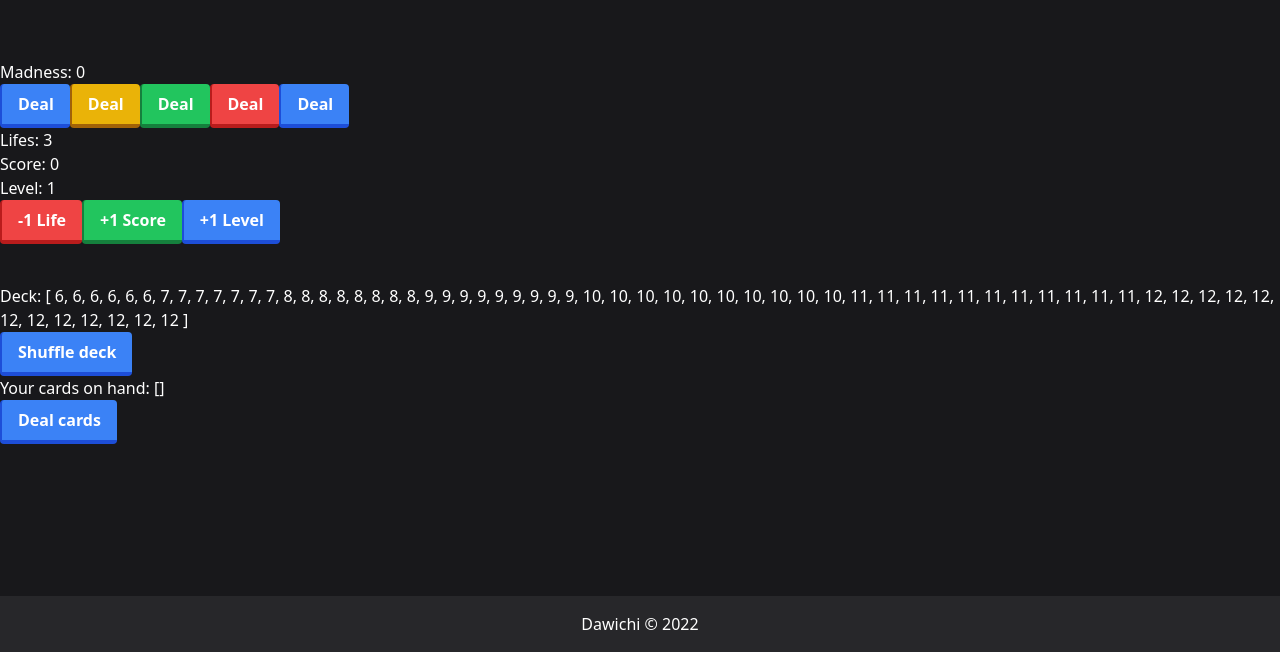
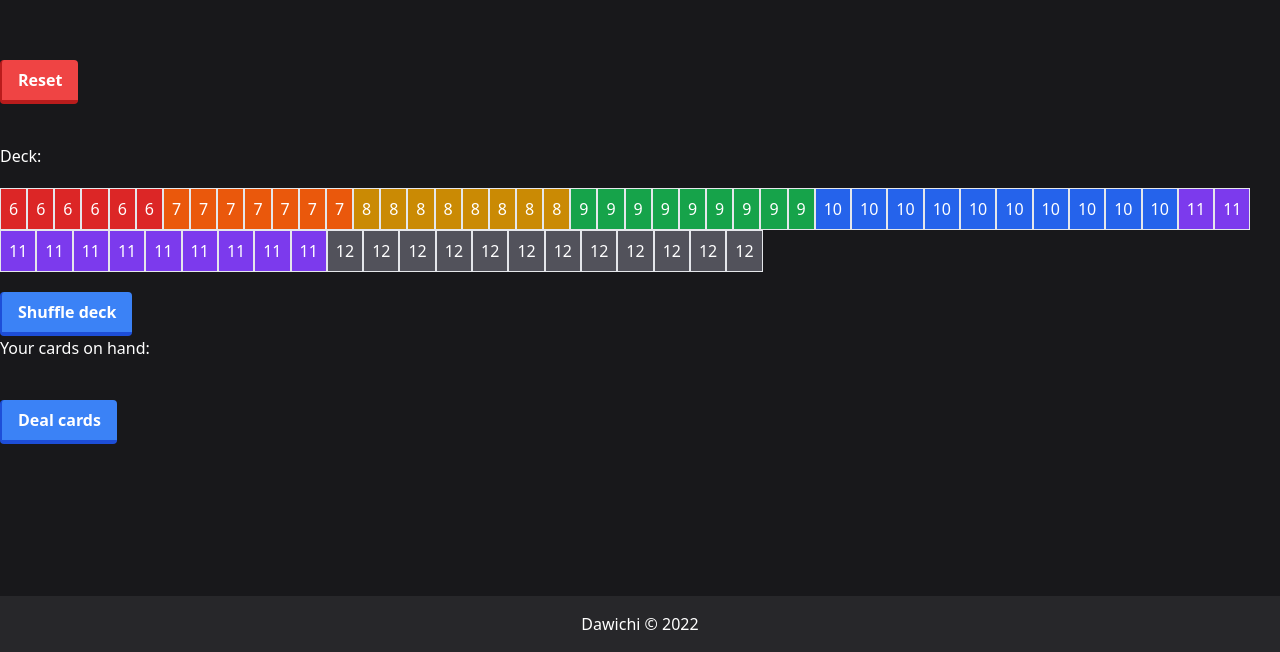
Before and after one commit to Brr1-99/duckcards, a Nuxt app: page /madness in a window 1280 px wide. Shown: the part 148-800 px from the top of the page. Built offline with nearby package versions, Linux system fonts and the light colour scheme.

Commit message:
ref inside composables

```diff
--- a/composables/useCounter.ts
+++ /dev/null
@@ -1,27 +0,0 @@
-const count = ref(0)
-
-const obj = ref({
-    lifes: 3,
-    score: 0,
-    level: 1,
-})
-
-/**
- * useCounter.ts
- * @description A simple counter component.
- */
-export default () => {
-    const increment = () => count.value++
-    const lostLife = () => obj.value.lifes--
-    const addScore = () => obj.value.score++
-    const addLevel = () => obj.value.level++
-
-    return {
-        count: readonly(count),
-        increment,
-        obj: readonly(obj),
-        lostLife,
-        addScore,
-        addLevel,
-    }
-}
--- a/composables/useMadness.ts
+++ b/composables/useMadness.ts
@@ -1,5 +1,6 @@
 import { Deck } from '~~/services/Deck'
 
+const deck = ref([])
 const hand = ref([])
 
 /**
@@ -7,12 +8,12 @@ const hand = ref([])
  * @description Deck management for /madness
  */
 export default () => {
-    const deck = new Deck()
-
     /**
      * Generate deck of cards.
      */
     function init() {
+        deck.value = []
+        hand.value = []
         const numbers: number[] = [6, 7, 8, 9, 10, 11, 12]
         const temp = []
 
@@ -22,22 +23,15 @@ export default () => {
             }
         }
 
-        deck.cards.value = temp
-    }
-
-    /**
-     * Deal 5 cards from the deck to the hand.
-     */
-    function deal() {
-        const cards = deck.dealCards(5)
-        hand.value = [...hand.value, ...cards]
+        deck.value = temp
+        // Deck.shuffle(deck.value)
     }
 
     return {
-        deck: readonly(deck.cards),
+        deck: readonly(deck),
         hand: readonly(hand),
-        shuffle: deck.shuffle,
         init,
-        deal,
+        shuffle: () => Deck.shuffle(deck.value),
+        deal: () => Deck.deal(5, deck, hand),
     }
 }
--- a/composables/useParade.ts
+++ b/composables/useParade.ts
@@ -1,5 +1,6 @@
 import { Deck } from '~~/services/Deck'
 
+const deck = ref([])
 const hand = ref([])
 
 /**
@@ -7,12 +8,12 @@ const hand = ref([])
  * @description Deck management for /parade
  */
 export default () => {
-    const deck = new Deck()
-
     /**
      * Generate deck of cards.
      */
     function init() {
+        deck.value = []
+        hand.value = []
         const numbers: number[] = [0, 1, 2, 3, 4, 5, 6, 7, 8, 9, 10]
         const temp = []
 
@@ -25,22 +26,15 @@ export default () => {
             }
         }
 
-        deck.cards.value = temp
-    }
-
-    /**
-     * Deal 5 cards from the deck to the hand.
-     */
-    function deal() {
-        const cards = deck.dealCards(5)
-        hand.value = [...hand.value, ...cards]
+        deck.value = temp
+        // Deck.shuffle(deck.value)
     }
 
     return {
-        deck: readonly(deck.cards),
+        deck: readonly(deck),
         hand: readonly(hand),
-        shuffle: deck.shuffle,
         init,
-        deal,
+        shuffle: () => Deck.shuffle(deck.value),
+        deal: () => Deck.deal(5, deck, hand),
     }
 }
--- a/pages/madness.vue
+++ b/pages/madness.vue
@@ -1,30 +1,40 @@
 <template>
     <div>
-        <div>Madness: {{ count }}</div>
-        <Button1 text="Deal" @click="increment" />
-        <Button1 text="Deal" type="warning" @click="increment" />
-        <Button1 text="Deal" type="success" @click="increment" />
-        <Button1 text="Deal" type="danger" @click="increment" />
-        <Button1 text="Deal" type="pedro" @click="increment" />
+        <Button1 text="Reset" type="danger" @click="init" />
+        <p class="mt-10"></p>
+        <h3>Deck:</h3>
+        <section class="container flex flex-wrap py-5">
+            <div v-for="(card, idx) in deck" :key="idx">
+                <div :class="'border p-2 ' + colorCard(card)">
+                    {{ card }}
+                </div>
+            </div>
+        </section>
+        <Button1 text="Shuffle deck" @click="shuffle" />
 
-        <p>Lifes: {{ obj.lifes }}</p>
-        <p>Score: {{ obj.score }}</p>
-        <p>Level: {{ obj.level }}</p>
-        <Button1 text="-1 Life" type="danger" @click="lostLife" />
-        <Button1 text="+1 Score" type="success" @click="addScore" />
-        <Button1 text="+1 Level" @click="addLevel" />
-
-        <p class="mt-10"></p>
-        <h3>Deck: {{ deck }}</h3>
-        <Button1 text="Shuffle deck" @click="shuffle" />
-        <h3>Your cards on hand: {{ hand }}</h3>
-        <Button1 text="Deal cards" @click="deal" />
+        <h3>Your cards on hand:</h3>
+        <section class="container flex flex-wrap py-5">
+            <div v-for="(card, idx) in hand" :key="idx">
+                <div :class="'border p-2 ' + colorCard(card)">
+                    {{ card }}
+                </div>
+            </div>
+        </section>
+        <Button1 text="Deal cards" type="info" @click="deal" />
     </div>
 </template>
 
 <script setup lang="ts">
-const { count, increment, obj, lostLife, addScore, addLevel } = useCounter()
 const { deck, hand, init, shuffle, deal } = useMadness()
 
+function colorCard(value: number) {
+    if (value === 6) return 'bg-red-600'
+    if (value === 7) return 'bg-orange-600'
+    if (value === 8) return 'bg-yellow-600'
+    if (value === 9) return 'bg-green-600'
+    if (value === 10) return 'bg-blue-600'
+    if (value === 11) return 'bg-violet-600'
+    if (value === 12) return 'bg-zinc-600'
+}
 init()
 </script>
--- a/pages/parade.vue
+++ b/pages/parade.vue
@@ -1,17 +1,26 @@
 <template>
     <div>
-        <h2>My cards</h2>
+        <Button1 text="Reset" type="danger" @click="init" />
+        <p class="mt-10"></p>
+        <h3>Deck:</h3>
         <section class="container flex flex-wrap py-5">
-            <div v-for="card in deck" :key="card.value + card.type">
+            <div v-for="(card, idx) in deck" :key="idx">
                 <div :class="'border p-2 ' + colorCard(card.type)">
                     {{ card.value }}
                 </div>
             </div>
         </section>
+        <Button1 text="Shuffle deck" @click="shuffle" />
 
-        <Button1 text="Shuffle deck" @click="shuffle" />
-        <h3>Your cards on hand: {{ hand }}</h3>
-        <Button1 text="Deal cards" @click="deal" />
+        <h3>Your cards on hand:</h3>
+        <section class="container flex flex-wrap py-5">
+            <div v-for="(card, idx) in hand" :key="idx">
+                <div :class="'border p-2 ' + colorCard(card.type)">
+                    {{ card.value }}
+                </div>
+            </div>
+        </section>
+        <Button1 text="Deal cards" type="info" @click="deal" />
     </div>
 </template>
 
--- a/services/Deck.ts
+++ b/services/Deck.ts
@@ -5,42 +5,32 @@ type Card = {
     type: number
 }
 
+/**
+ * Logic utils to manipulate decks (arrays of cards)
+ */
 export class Deck {
-    cards: Ref<Card[]>
-
-    constructor() {
-        this.cards = ref([])
-        this.shuffle()
-    }
-
     /**
-     * Shuffle the deck.
+     * Shuffles an array.
+     * @param array Array to shuffle.
+     * @returns Shuffled array.
      */
-    shuffle(): void {
-        for (let i = this.cards.value.length - 1; i > 0; i--) {
+    static shuffle(array: Card[]): void {
+        for (let i = array.length - 1; i > 0; i--) {
             const j = Math.floor(Math.random() * (i + 1))
-            const temp = this.cards.value[i]
-            this.cards.value[i] = this.cards.value[j]
-            this.cards.value[j] = temp
+            const temp = array[i]
+            array[i] = array[j]
+            array[j] = temp
         }
     }
 
     /**
-     * Draw a card from the deck.
+     * Deal n cards from a deck to a hand.
      */
-    draw(): Card {
-        return this.cards.value.pop()
-    }
-
-    /**
-     * Pops N cards from the deck.
-     * @param n Number of cards to pop.
-     */
-    dealCards(n): Card[] {
+    static deal(n: number, deck: Ref<Card[]>, hand: Ref<Card[]>): void {
         const popped = []
         for (let i = 0; i < n; i++) {
-            popped.push(this.draw())
+            popped.push(deck.value.pop())
         }
-        return popped
+        hand.value = [...hand.value, ...popped]
     }
 }
```
